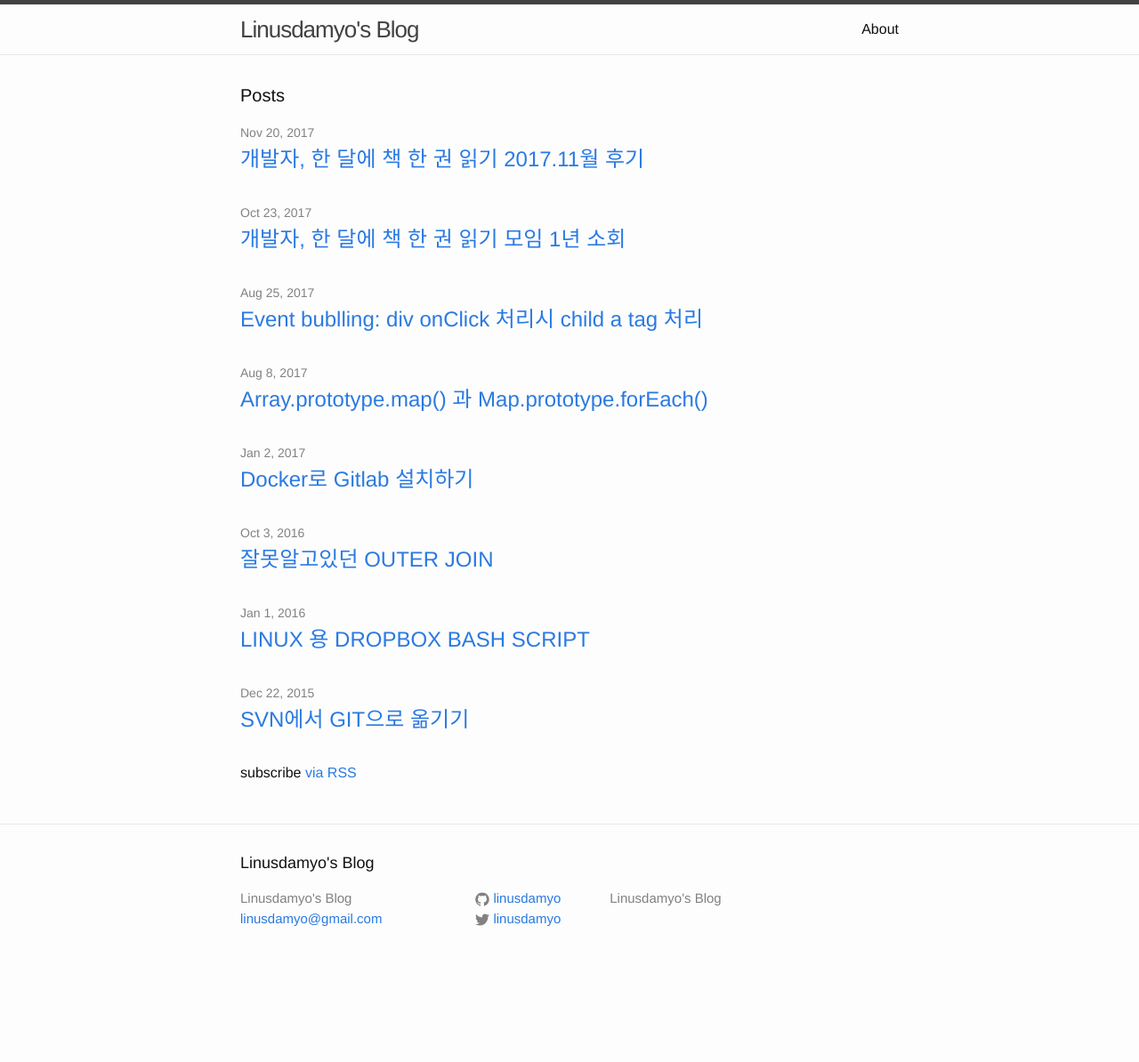
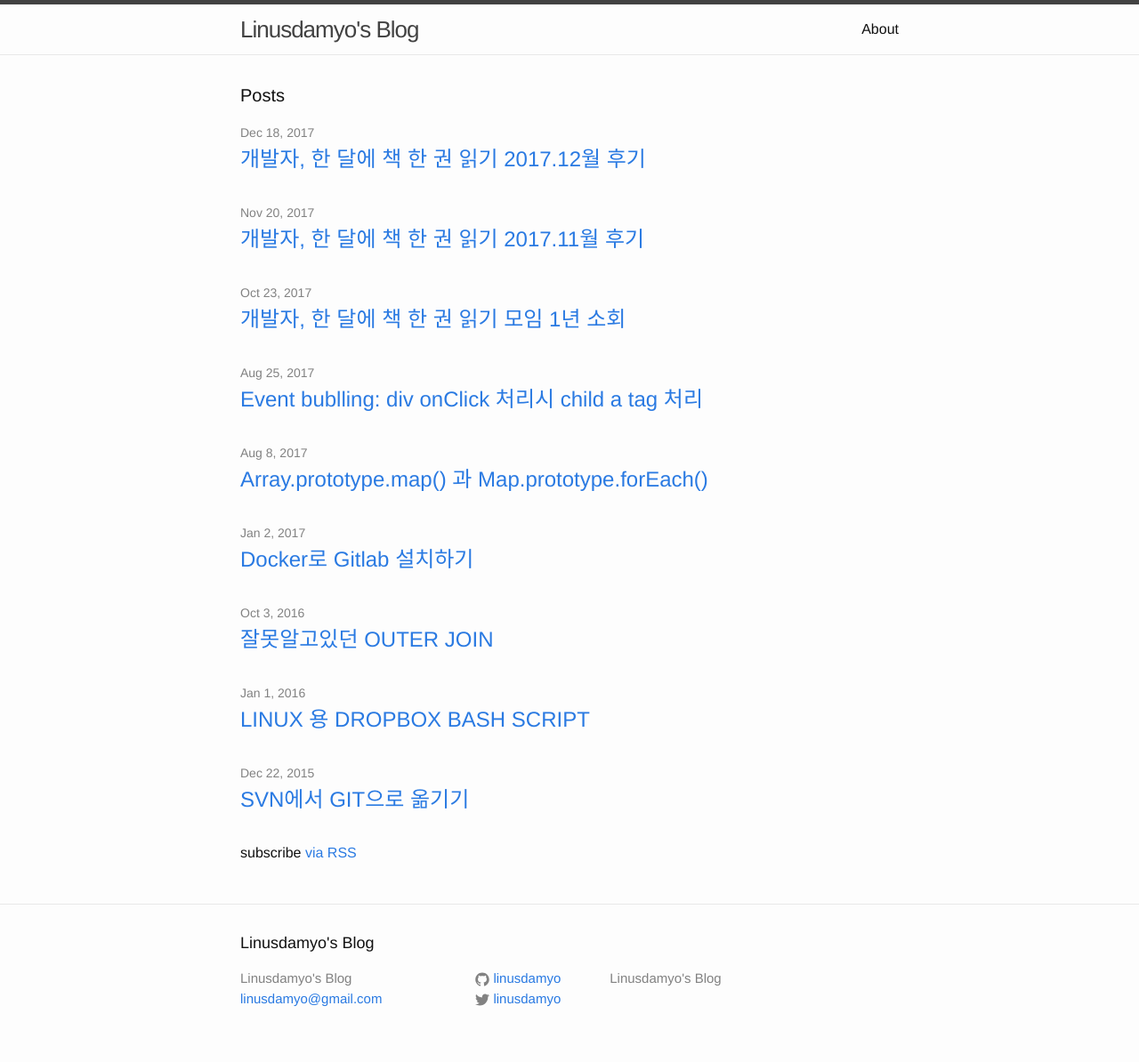
Before and after one commit to linusdamyo/linusdamyo.github.io, a Jekyll site: the page built from index.html, in a window 1280 px wide. Shown: the whole page at 89% size. Built offline with Jekyll 4.4.1, drawn with Linux system fonts in a browser that asks for light colours; before the commit the page ends 1104 px from its top, so only the background shows below that; part of the change alters nothing that is shown.

Commit message:
2017-12-18-read-a-book-a-month-201712

```diff
--- a/_config.yml
+++ b/_config.yml
@@ -25,7 +25,7 @@ permalink: pretty
 safe: true
 lsi: true
 
-gems:
+plugins:
   - jekyll-redirect-from
   - jemoji
   - pygments
--- /dev/null
+++ b/_posts/2017-12-18-read-a-book-a-month-201712.md
@@ -0,0 +1,20 @@
+---
+layout: post
+title:  "개발자, 한 달에 책 한 권 읽기 2017.12월 후기"
+categories: book
+---
+
+https://www.facebook.com/dev.reader/
+
+12월 책은 '켄트 벡의 구현 패턴'
+
+TDDBE를 재미있게 봐서 기대가 컸었다. 많이 두껍지 않아서 좋았는데, 막상 읽다보니 머리속에 잘 안들어오는 느낌이었다.
+다른 분들도 좀 읽기 힘들었다는 평이 많았다. 번역의 문제인지, 표현이 너무 함축적이어서 문제인지..
+읽을 때는 이해가 되는 듯 하다가도 막상 한 챕터를 읽고나면 기억나는 게 크게 업었다.
+
+앞쪽은 일반론적인 내용이고, 뒤쪽은 패턴으로 구성되어 있는데, 패턴 책들이 좀 한번에 이해하기 쉽진 않은 것 같다.
+개인적으로 좀 아쉬웠던 건 예제가 차라리 좀 더 있었으면 이해하기 쉬웠을 것 같다.
+어쩌면 자바에 대한 이해가 부족해서 좀 못 받아들인 면도 있는 것 같다.
+
+책에 대한 아쉬움은 있었지만, 토론은 더 활발했던 것 같다.
+책만 계속 읽다보니, 이제는 좀 더 코딩연습이 필요한 시기인 것 같다. 토이프로젝트라도 시작해봐야 할 것 같다.
```
Also changed, not shown: _posts/2017-11-20-read-a-book-a-month-201711.md (renamed from _posts/2017-11-20-read-a-boo-a-month-201711.md).
